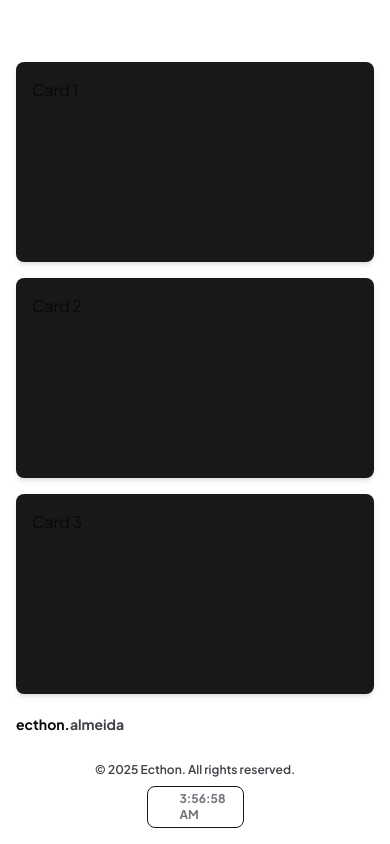
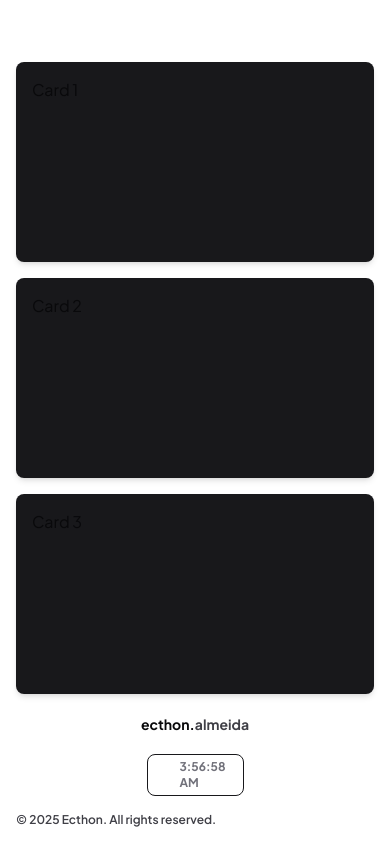
Before and after one commit to ecthon/ecthon-app, a Next.js app: page / in a window 390 px wide. Shown: the part 406-1250 px from the top of the page. Built offline with nearby package versions, Linux system fonts and the light colour scheme; some icons are missing.

Commit message:
feat: reorder Footer component elements for improved layout and readability

```diff
--- a/src/components/footer.tsx
+++ b/src/components/footer.tsx
@@ -33,13 +33,13 @@ function Clock() {
 export function Footer() {
   return (
     <footer className="flex flex-col w-full py-4 md:py-6 space-y-4">
-      <Link href={"/"} className="font-bold text-sm py-1 rounded-md mb-2 md:mb-0">
-      ecthon.<span className="text-zinc-700">almeida</span>
-      </Link>
       <div className="flex flex-col md:flex-row justify-between items-center w-full space-y-2 md:space-y-0">
+        <Link href={"/"} className="font-bold text-sm py-1 rounded-md mb-2 md:mb-0">
+        ecthon.<span className="text-zinc-700">almeida</span>
+        </Link>
+        <Clock />
+      </div>
       <p className="text-xs text-zinc-700 font-semibold">&copy; {new Date().getFullYear()} Ecthon. All rights reserved.</p>
-      <Clock />
-      </div>
     </footer>
   );
 }
```
